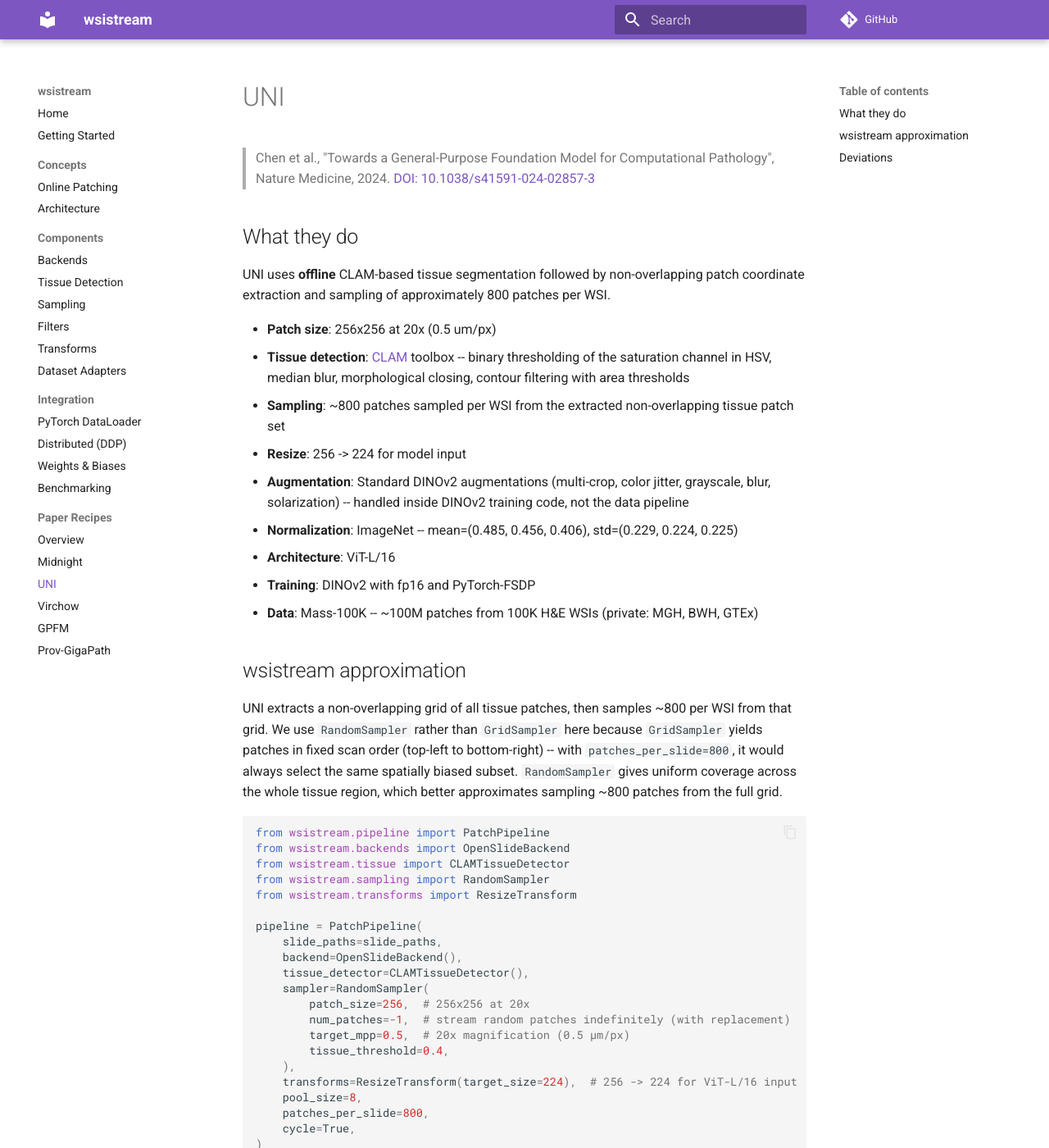
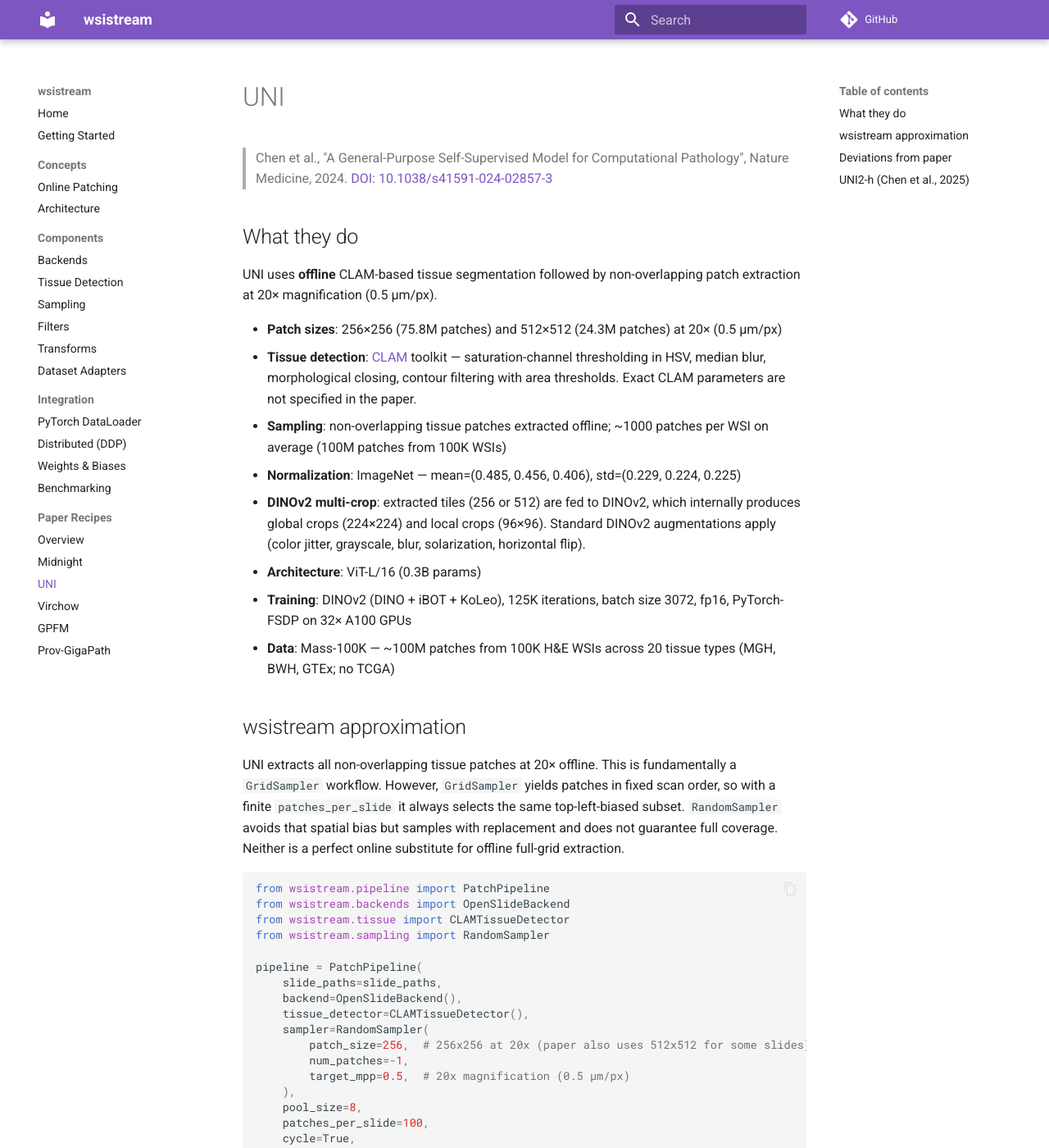
Before and after one commit to RamonKaspar/wsistream, an MkDocs documentation site: the page built from docs/recipes/uni.md, in a window 1280 px wide and 1400 px high. Shown: the whole window at 82% size. Built offline with MkDocs 1.6.1 and Material for MkDocs 9.7.7, drawn with Linux system fonts in a browser that asks for light colours; comment, search, counter and statistics services are not loaded; some of the changed text lies outside the part shown.

Commit message:
docs: update UNI documentation for accuracy and detail on patch extraction and sampling methodology

````diff
--- a/docs/recipes/uni.md
+++ b/docs/recipes/uni.md
@@ -1,58 +1,58 @@
 # UNI
 
-> Chen et al., "Towards a General-Purpose Foundation Model for Computational Pathology", Nature Medicine, 2024. [DOI: 10.1038/s41591-024-02857-3](https://doi.org/10.1038/s41591-024-02857-3)
+> Chen et al., "A General-Purpose Self-Supervised Model for Computational Pathology", Nature Medicine, 2024. [DOI: 10.1038/s41591-024-02857-3](https://doi.org/10.1038/s41591-024-02857-3)
 
 ## What they do
 
-UNI uses **offline** CLAM-based tissue segmentation followed by non-overlapping patch coordinate extraction and sampling of approximately 800 patches per WSI.
+UNI uses **offline** CLAM-based tissue segmentation followed by non-overlapping patch extraction at 20× magnification (0.5 µm/px).
 
-- **Patch size**: 256x256 at 20x (0.5 um/px)
-- **Tissue detection**: [CLAM](https://github.com/mahmoodlab/CLAM) toolbox -- binary thresholding of the saturation channel in HSV, median blur, morphological closing, contour filtering with area thresholds
-- **Sampling**: ~800 patches sampled per WSI from the extracted non-overlapping tissue patch set
-- **Resize**: 256 -> 224 for model input
-- **Augmentation**: Standard DINOv2 augmentations (multi-crop, color jitter, grayscale, blur, solarization) -- handled inside DINOv2 training code, not the data pipeline
-- **Normalization**: ImageNet -- mean=(0.485, 0.456, 0.406), std=(0.229, 0.224, 0.225)
-- **Architecture**: ViT-L/16
-- **Training**: DINOv2 with fp16 and PyTorch-FSDP
-- **Data**: Mass-100K -- ~100M patches from 100K H&E WSIs (private: MGH, BWH, GTEx)
+- **Patch sizes**: 256×256 (75.8M patches) and 512×512 (24.3M patches) at 20× (0.5 µm/px)
+- **Tissue detection**: [CLAM](https://github.com/mahmoodlab/CLAM) toolkit — saturation-channel thresholding in HSV, median blur, morphological closing, contour filtering with area thresholds. Exact CLAM parameters are not specified in the paper.
+- **Sampling**: non-overlapping tissue patches extracted offline; ~1000 patches per WSI on average (100M patches from 100K WSIs)
+- **Normalization**: ImageNet — mean=(0.485, 0.456, 0.406), std=(0.229, 0.224, 0.225)
+- **DINOv2 multi-crop**: extracted tiles (256 or 512) are fed to DINOv2, which internally produces global crops (224×224) and local crops (96×96). Standard DINOv2 augmentations apply (color jitter, grayscale, blur, solarization, horizontal flip).
+- **Architecture**: ViT-L/16 (0.3B params)
+- **Training**: DINOv2 (DINO + iBOT + KoLeo), 125K iterations, batch size 3072, fp16, PyTorch-FSDP on 32× A100 GPUs
+- **Data**: Mass-100K — ~100M patches from 100K H&E WSIs across 20 tissue types (MGH, BWH, GTEx; no TCGA)
 
 ## wsistream approximation
 
-UNI extracts a non-overlapping grid of all tissue patches, then samples ~800 per WSI from that grid. We use `RandomSampler` rather than `GridSampler` here because `GridSampler` yields patches in fixed scan order (top-left to bottom-right) -- with `patches_per_slide=800`, it would always select the same spatially biased subset. `RandomSampler` gives uniform coverage across the whole tissue region, which better approximates sampling ~800 patches from the full grid.
+UNI extracts all non-overlapping tissue patches at 20× offline. This is fundamentally a `GridSampler` workflow. However, `GridSampler` yields patches in fixed scan order, so with a finite `patches_per_slide` it always selects the same top-left-biased subset. `RandomSampler` avoids that spatial bias but samples with replacement and does not guarantee full coverage. Neither is a perfect online substitute for offline full-grid extraction.
 
 ```python
 from wsistream.pipeline import PatchPipeline
 from wsistream.backends import OpenSlideBackend
 from wsistream.tissue import CLAMTissueDetector
 from wsistream.sampling import RandomSampler
-from wsistream.transforms import ResizeTransform
 
 pipeline = PatchPipeline(
     slide_paths=slide_paths,
     backend=OpenSlideBackend(),
     tissue_detector=CLAMTissueDetector(),
     sampler=RandomSampler(
-        patch_size=256,  # 256x256 at 20x
-        num_patches=-1,  # stream random patches indefinitely (with replacement)
+        patch_size=256,  # 256x256 at 20x (paper also uses 512x512 for some slides)
+        num_patches=-1,
         target_mpp=0.5,  # 20x magnification (0.5 µm/px)
-        tissue_threshold=0.4,
     ),
-    transforms=ResizeTransform(target_size=224),  # 256 -> 224 for ViT-L/16 input
     pool_size=8,
-    patches_per_slide=800,
+    patches_per_slide=100,
     cycle=True,
 )
 ```
 
-!!! note "Augmentations"
-    UNI uses standard DINOv2 augmentations, which are applied inside the DINOv2 training framework (the `DataAugmentationDINO` class), not in the data pipeline. wsistream delivers raw patches; augmentations are handled downstream.
-
-## Deviations
+## Deviations from paper
 
 | Step | Paper | wsistream | Match |
 |------|-------|-----------|-------|
-| Tissue detection | [CLAM](https://github.com/mahmoodlab/CLAM) saturation thresholding | `CLAMTissueDetector` | Exact |
-| Patch extraction | Offline non-overlapping grid, ~800/WSI | Online random, `patches_per_slide=800` |  Different strategy; same spatial coverage per slide |
-| Magnification | 20x (0.5 um/px) | `target_mpp=0.5` | Exact |
-| Resize to 224 | Yes | `ResizeTransform(target_size=224)` | Exact |
-| DINOv2 augmentations | In training code | Not in wsistream | N/A (training code) |
+| Tissue detection | CLAM (exact parameters not specified) | `CLAMTissueDetector` (wsistream defaults) | **Approximate** — same algorithm, but paper does not specify CLAM parameters to verify parity |
+| Patch sizes | 256×256 and 512×512 | `patch_size=256` only | **Partial** — paper uses both sizes; wsistream uses one |
+| Magnification | 20× (0.5 µm/px) | `target_mpp=0.5` | Exact |
+| Extraction | Offline non-overlapping grid (all tissue patches) | Online random sampling (with replacement) | **Different** — random sampling does not guarantee full coverage |
+| Normalization | ImageNet mean/std | Training code | Exact (not part of wsistream) |
+| DINOv2 augmentations | Standard DINOv2 multi-crop + augmentations | Training code | N/A (not part of wsistream) |
+
+## UNI2-h (Chen et al., 2025)
+
+UNI2-h scales up the original UNI approach to 200M+ image tiles sampled from 350K+ diverse H&E and IHC slides (Mass General Brigham), using a ViT-H/14 with 8 register tokens (681M params). Training uses the same DINOv2 recipe (DINO + iBOT + KoLeo) with bf16 mixed-precision on A100 GPUs. Inference uses 224×224 input with ImageNet normalization, producing 1536-dimensional embeddings.
+
+Detailed preprocessing methodology for UNI2-h (tissue detection parameters, patch extraction specifics, tissue thresholds) is not publicly documented at the time of writing. The key known differences from UNI are the larger model (ViT-H/14 vs ViT-L/16), the addition of IHC slides alongside H&E, register tokens, and the substantially larger training set (350K+ vs 100K WSIs). The same wsistream approximation above applies, with the caveat that UNI2-h's exact preprocessing details cannot be verified.
````
